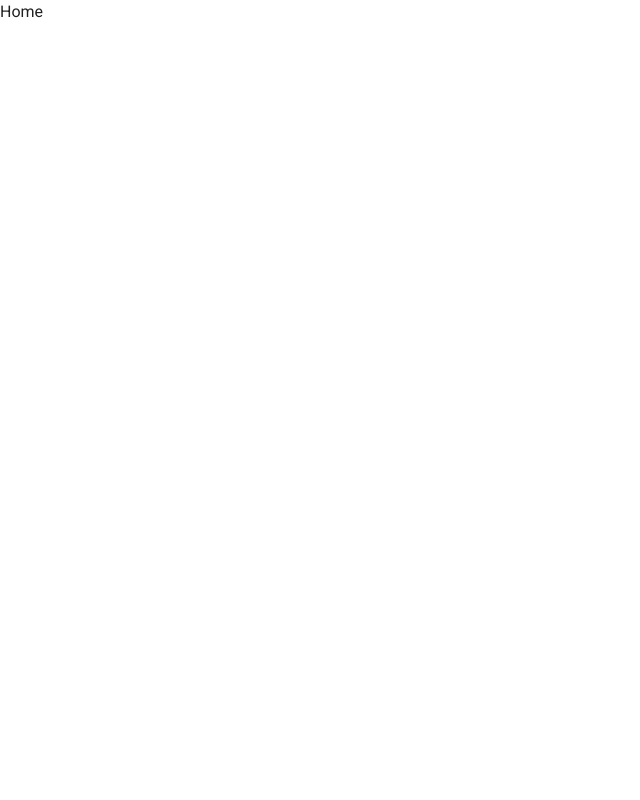
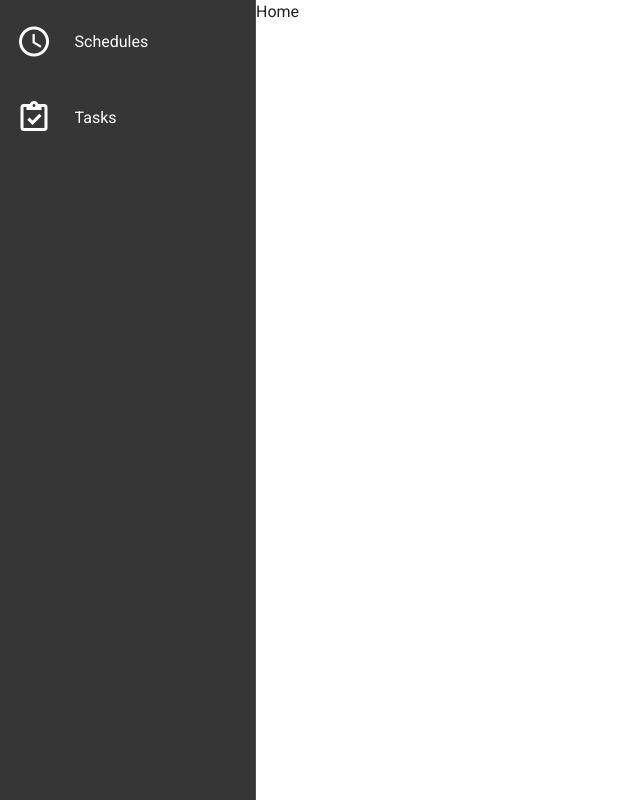
Before and after one commit to yejianfengblue/android-auto-web, a Vue app: page / in a window 1280 px wide. Shown: the whole page, without its empty margins (0-640 px from the left). Built offline with nearby package versions, Linux system fonts and the light colour scheme.

Commit message:
Add navigation drawer

```diff
--- a/src/App.vue
+++ b/src/App.vue
@@ -1,5 +1,7 @@
 <template>
   <v-app>
+
+    <Drawer></Drawer>
 
     <v-main>
       <router-view></router-view>
@@ -10,11 +12,12 @@
 
 <script lang="ts">
 import Vue from 'vue';
+import Drawer from '@/components/Drawer.vue';
 
 export default Vue.extend({
   name: 'App',
 
-  components: { },
+  components: { Drawer },
 
   data: () => ({
     //
--- /dev/null
+++ b/src/components/Drawer.vue
@@ -0,0 +1,31 @@
+<template>
+  <v-navigation-drawer app permanent dark>
+    <v-list nav>
+      <v-list-item v-for="link in taskLinks" :key="link.title" router :to="link.route">
+        <v-list-item-icon>
+          <v-icon large v-text="link.icon" />
+        </v-list-item-icon>
+        <v-list-item-title v-text="link.title" />
+      </v-list-item>
+    </v-list>
+  </v-navigation-drawer>
+</template>
+
+<script lang="ts">
+import { Component, Vue } from "vue-property-decorator";
+
+@Component({
+  components: {}
+})
+export default class Drawer extends Vue {
+
+  private taskLinks: Array<NavLink> = [
+    { icon: "mdi-clock-outline", title: "Schedules", route: "/schedules" },
+    { icon: "mdi-clipboard-check-outline", title: "Tasks", route: "/tasks" },
+  ];
+}
+
+class NavLink {
+  constructor(readonly icon: string, readonly title: string, readonly route: string) {}
+}
+</script>
```
Also changed, not shown: src/assets/duel-links-mdpi.png (added).
